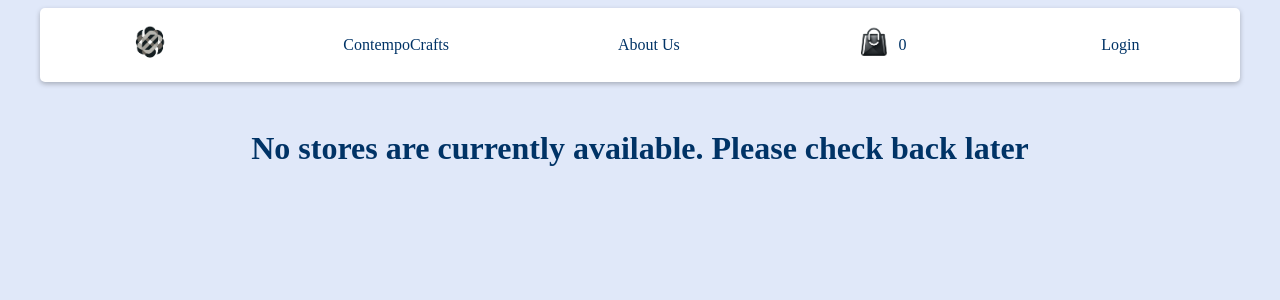
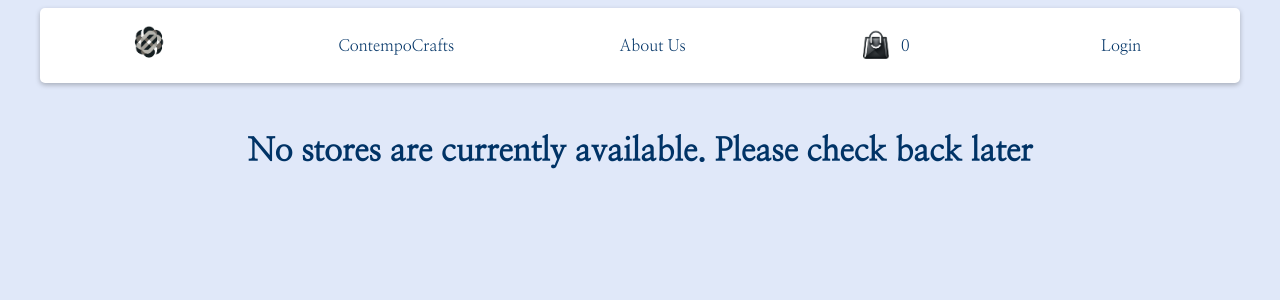
Before and after one commit to kjcioffi/django-ecommerce, a Django app: page / in a window 1280 px wide. Shown: the top 300 px of the page. Run offline with Django 4.2, Linux system fonts and the light colour scheme; data that the repository does not hold is empty.

Commit message:
Add custom font and center bag icon.

```diff
--- a/store/static/store/base.css
+++ b/store/static/store/base.css
@@ -1,5 +1,8 @@
+@import url('https://fonts.googleapis.com/css2?family=Nanum+Myeongjo&display=swap');
+
 body {
     box-sizing: border-box;
+    font-family: 'Nanum Myeongjo', sans-serif;
     max-inline-size: 1200px;
     margin-inline: auto;
     background-color: #e0e8f9;
@@ -34,6 +37,11 @@ body {
     align-items: center;
     padding-inline-end: 10px;
     border-radius: 10px;
+}
+
+#bag a {
+    display: flex;
+    align-items: center;
 }
 
 #bag:hover {
```
